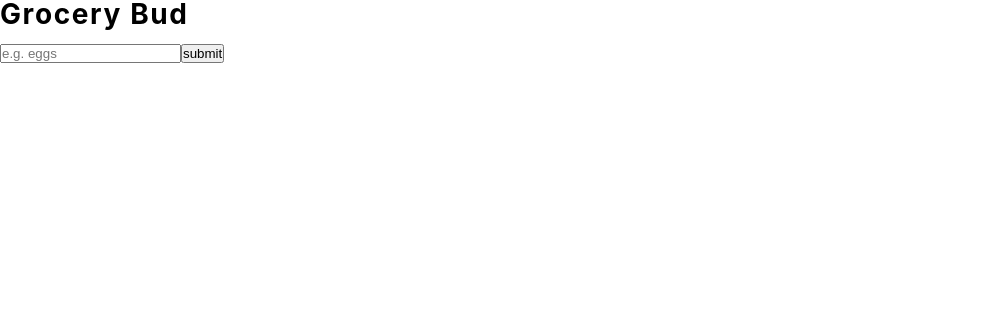
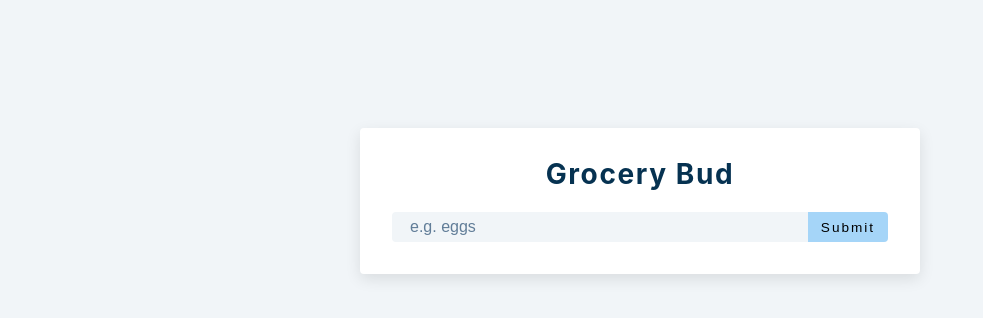
Before and after one commit to lyletamarra123/AppsDev1stSem, a React (Create React App) app in the folder GroceryBud/: page / in a window 1280 px wide. Shown: the top 318 px of the page, without its empty margins (0-983 px from the left). Built offline with nearby package versions, Linux system fonts and the light colour scheme.

Commit message:
added css

```diff
--- a/GroceryBud/src/index.css
+++ b/GroceryBud/src/index.css
@@ -1,10 +1,48 @@
+/*
+===============
+Variables
+===============
+*/
 
 :root {
+  /* dark shades of primary color*/
+  --clr-primary-1: hsl(205, 86%, 17%);
+  --clr-primary-2: hsl(205, 77%, 27%);
+  --clr-primary-3: hsl(205, 72%, 37%);
+  --clr-primary-4: hsl(205, 63%, 48%);
+  /* primary/main color */
+  --clr-primary-5: hsl(205, 78%, 60%);
+  /* lighter shades of primary color */
+  --clr-primary-6: hsl(205, 89%, 70%);
+  --clr-primary-7: hsl(205, 90%, 76%);
+  --clr-primary-8: hsl(205, 86%, 81%);
+  --clr-primary-9: hsl(205, 90%, 88%);
+  --clr-primary-10: hsl(205, 100%, 96%);
+  /* darkest grey - used for headings */
+  --clr-grey-1: hsl(209, 61%, 16%);
+  --clr-grey-2: hsl(211, 39%, 23%);
+  --clr-grey-3: hsl(209, 34%, 30%);
+  --clr-grey-4: hsl(209, 28%, 39%);
+  /* grey used for paragraphs */
+  --clr-grey-5: hsl(210, 22%, 49%);
+  --clr-grey-6: hsl(209, 23%, 60%);
+  --clr-grey-7: hsl(211, 27%, 70%);
+  --clr-grey-8: hsl(210, 31%, 80%);
+  --clr-grey-9: hsl(212, 33%, 89%);
+  --clr-grey-10: hsl(210, 36%, 96%);
+  --clr-white: #fff;
+  --clr-red-dark: hsl(360, 67%, 44%);
+  --clr-red-light: hsl(360, 71%, 66%);
+  --clr-green-dark: hsl(125, 67%, 44%);
+  --clr-green-light: hsl(125, 71%, 66%);
+  --clr-black: #222;
   --transition: all 0.3s linear;
   --spacing: 0.1rem;
   --radius: 0.25rem;
   --light-shadow: 0 5px 15px rgba(0, 0, 0, 0.1);
   --dark-shadow: 0 5px 15px rgba(0, 0, 0, 0.2);
+  --max-width: 1170px;
+  --fixed-width: 620px;
 }
 /*
 ===============
@@ -22,8 +60,8 @@
 body {
   font-family: -apple-system, BlinkMacSystemFont, 'Segoe UI', Roboto, Oxygen,
     Ubuntu, Cantarell, 'Open Sans', 'Helvetica Neue', sans-serif;
-  background: var(--clr-purple);
-  color: var(--clr-grey-1);
+  background: hsl(210, 36%, 96%);
+  color: hsl(209, 61%, 16%);
   line-height: 1.5;
   font-size: 0.875rem;
 }
@@ -33,11 +71,8 @@
 a {
   text-decoration: none;
 }
-h1,
-h2,
-h3,
-h4 {
-  letter-spacing: var(--spacing);
+h1, h2, h3, h4 {
+  letter-spacing: 0.1rem;
   text-transform: capitalize;
   line-height: 1.25;
   margin-bottom: 0.75rem;
@@ -56,7 +91,7 @@
 }
 p {
   margin-bottom: 1.25rem;
-  color: var(--clr-grey-5);
+  color: hsl(210, 22%, 49%);
 }
 @media screen and (min-width: 800px) {
   h1 {
@@ -74,104 +109,192 @@
   body {
     font-size: 1rem;
   }
-  h1,
-  h2,
-  h3,
-  h4 {
+  h1,h2,h3,h4 {
     line-height: 1;
   }
 }
-/*  global classes */
-
+.btn {
+  text-transform: uppercase;
+  background: transparent;
+  color: #222;
+  padding: 0.375rem 0.75rem;
+  letter-spacing: 0.1rem;
+  display: inline-block;
+  transition: all 0.3s linear;
+  font-size: 0.875rem;
+  border: 2px solid #222;
+  cursor: pointer;
+  box-shadow: 0 1px 3px rgba(0, 0, 0, 0.2);
+  border-radius: 0.25rem;
+}
+.btn:hover {
+  color: #fff;
+  background: #222;
+}
 /* section */
 .section {
+  padding: 5rem 0;
+}
+
+.section-center {
   width: 90vw;
   margin: 0 auto;
-  max-width: 1170px;
+  max-width: 35rem;
+  margin-top: 8rem;
 }
-
 @media screen and (min-width: 992px) {
-  .section {
+  .section-center {
     width: 95vw;
   }
 }
-
+main {
+  min-height: 100vh;
+  display: grid;
+  place-items: center;
+}
 /*
 ===============
-Questions
+Grocery List
 ===============
 */
-
-main {
-  min-height: 100vh;
-  /* using flex because of better browser support */
+.section-center {
+  background: #fff;
+  border-radius: 0.25rem;
+  box-shadow: 0 5px 15px rgba(0, 0, 0, 0.1);
+  transition: all 0.3s linear;
+  padding: 2rem;
+}
+.section-center:hover {
+  box-shadow: 0 5px 15px rgba(0, 0, 0, 0.2);
+}
+.alert {
+  margin-bottom: 1rem;
+  height: 1.25rem;
+  display: grid;
+  align-items: center;
+  text-align: center;
+  font-size: 0.7rem;
+  border-radius: 0.25rem;
+  letter-spacing: 0.1rem;
+  text-transform: capitalize;
+}
+.alert-danger {
+  color: #721c24;
+  background: #f8d7da;
+}
+.alert-success {
+  color: #155724;
+  background: #d4edda;
+}
+.grocery-form h3 {
+  color: hsl(205, 86%, 17%);
+  margin-bottom: 1.5rem;
+  text-align: center;
+}
+.form-control {
   display: flex;
   justify-content: center;
+}
+.grocery {
+  padding: 0.25rem;
+  padding-left: 1rem;
+  background: hsl(210, 36%, 96%);
+  border-top-left-radius: 0.25rem;
+  border-bottom-left-radius: 0.25rem;
+  border-color: transparent;
+  font-size: 1rem;
+  flex: 1 0 auto;
+  color: hsl(210, 22%, 49%);
+}
+.grocery::placeholder {
+  font-family: var(--ff-secondary);
+  color: hsl(210, 22%, 49%);
+}
+.submit-btn {
+  background: hsl(205, 86%, 81%);
+  border-color: transparent;
+  flex: 0 0 5rem;
+  display: grid;
   align-items: center;
-  background-color: aqua;
+  padding: 0.25rem;
+  text-transform: capitalize;
+  letter-spacing: 2px;
+  border-top-right-radius: 0.25rem;
+  border-bottom-right-radius: 0.25rem;
+  cursor: pointer;
+  content: hsl(205, 78%, 60%);
+  transition: all 0.3s linear;
+  font-size: 0.85rem;
+}
+.submit-btn:hover {
+  background: hsl(205, 78%, 60%);
+  color: #fff;
 }
 
-.container {
-  width: 90vw;
-  margin: 5rem auto;
-  background: white;
-  border-radius: 25px;
-  padding: 2.5rem 2rem;
-  max-width: 920px;
-  display: grid;
-  gap: 1rem 2rem;
+.grocery-container {
+  margin-top: 2rem;
 }
-.container h3 {
-  line-height: 1.2;
-  font-weight: 500;
+
+.grocery-item {
+  display: flex;
+  align-items: center;
+  justify-content: space-between;
+  margin-bottom: 0.5rem;
+  transition: all 0.3s linear;
+  padding: 0.25rem 1rem;
+  border-radius: 0.25rem;
+  text-transform: capitalize;
 }
-@media screen and (min-width: 992px) {
-  .container {
-    display: grid;
-    grid-template-columns: 250px 1fr;
-  }
+.grocery-item:hover {
+  color: hsl(210, 22%, 49%);
+  background: hsl(210, 36%, 96%);
 }
-.question {
-  padding: 1rem 1.5rem;
-  border: 2px solid grey;
-  margin-bottom: 1rem;
-  border-radius: 50px;
-  box-shadow: var(--light-shadow);
+.grocery-item:hover .title {
+  color: hsl(210, 22%, 49%);
 }
-.question h4 {
-  text-transform: none;
-  line-height: 1.5;
+.title {
+  margin-bottom: 0;
+  color: hsl(209, 61%, 16%);
+  letter-spacing: 2px;
+  transition: all 0.3s linear;
 }
-.question p {
-  color: black;
-  margin-bottom: 0;
-  margin-top: 0.5rem;
-}
-.question header {
-  display: flex;
-  justify-content: space-between;
-  align-items: center;
-}
-.question header h4 {
-  margin-bottom: 0;
-}
-.btn {
+.edit-btn,
+.delete-btn {
   background: transparent;
   border-color: transparent;
-  width: 2rem;
-  height: 2rem;
-  background: lightgreen;
-  display: flex;
+  cursor: pointer;
+  font-size: 0.7rem;
+  margin: 0 0.15rem;
+  transition: all 0.3s linear;
+}
+.edit-btn {
+  color: hsl(125, 71%, 66%);
+}
+.edit-btn:hover {
+  color: hsl(125, 67%, 44%);
+}
+.delete-btn {
+  color: hsl(360, 71%, 66%);
+}
+.delete-btn:hover {
+  color: hsl(360, 67%, 44%);
+}
+.clear-btn {
+  text-transform: capitalize;
+  width: 10rem;
+  height: 1.5rem;
+  display: grid;
   align-items: center;
-  justify-content: center;
-  border-radius: 50%;
-  color: black;
+  background: transparent;
+  border-color: transparent;
+  color: hsl(360, 71%, 66%);
+  margin: 0 auto;
+  font-size: 0.85rem;
+  letter-spacing: 0.1rem;
   cursor: pointer;
-  margin-left: 1rem;
-  align-self: center;
-  min-width: 2rem;
+  transition: all 0.3s linear;
+  margin-top: 1.25rem;
 }
-
-.question-title {
-  cursor: pointer;
+.clear-btn:hover {
+  color: hsl(360, 67%, 44%);
 }
```
